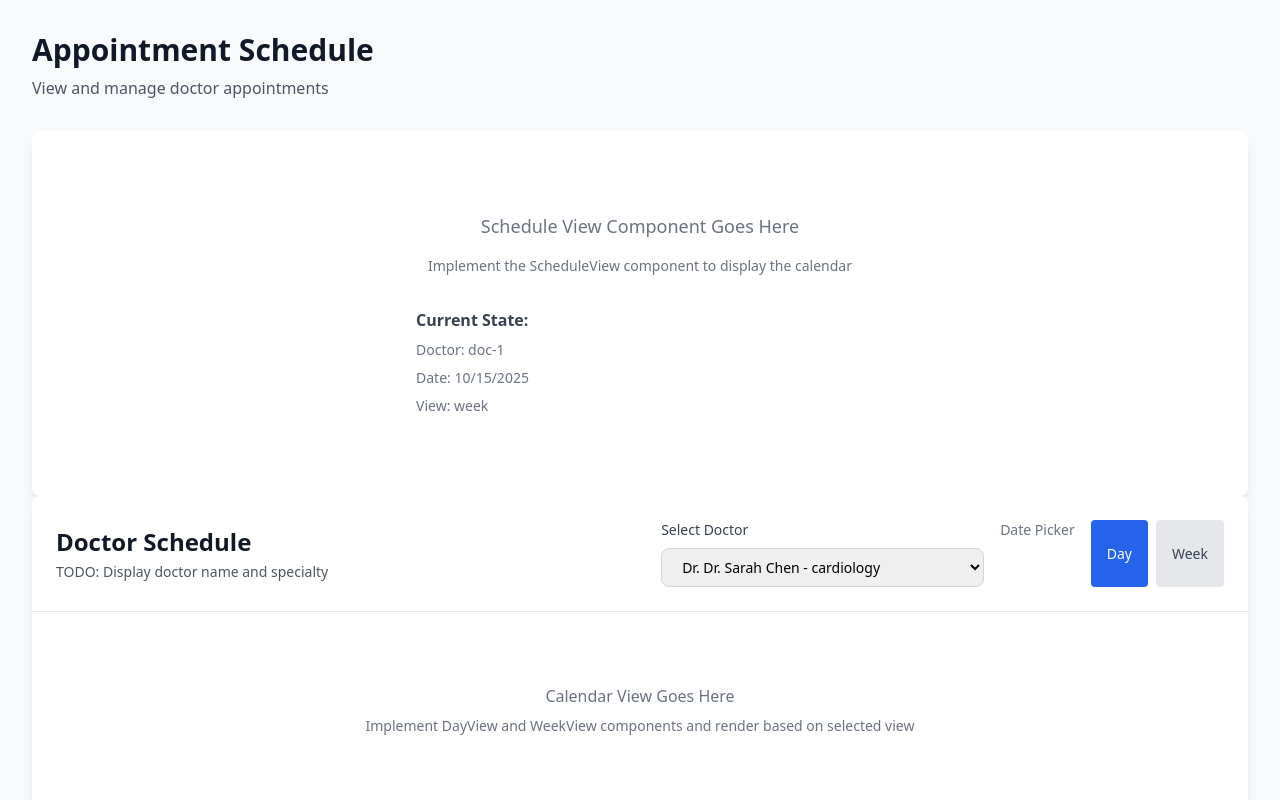
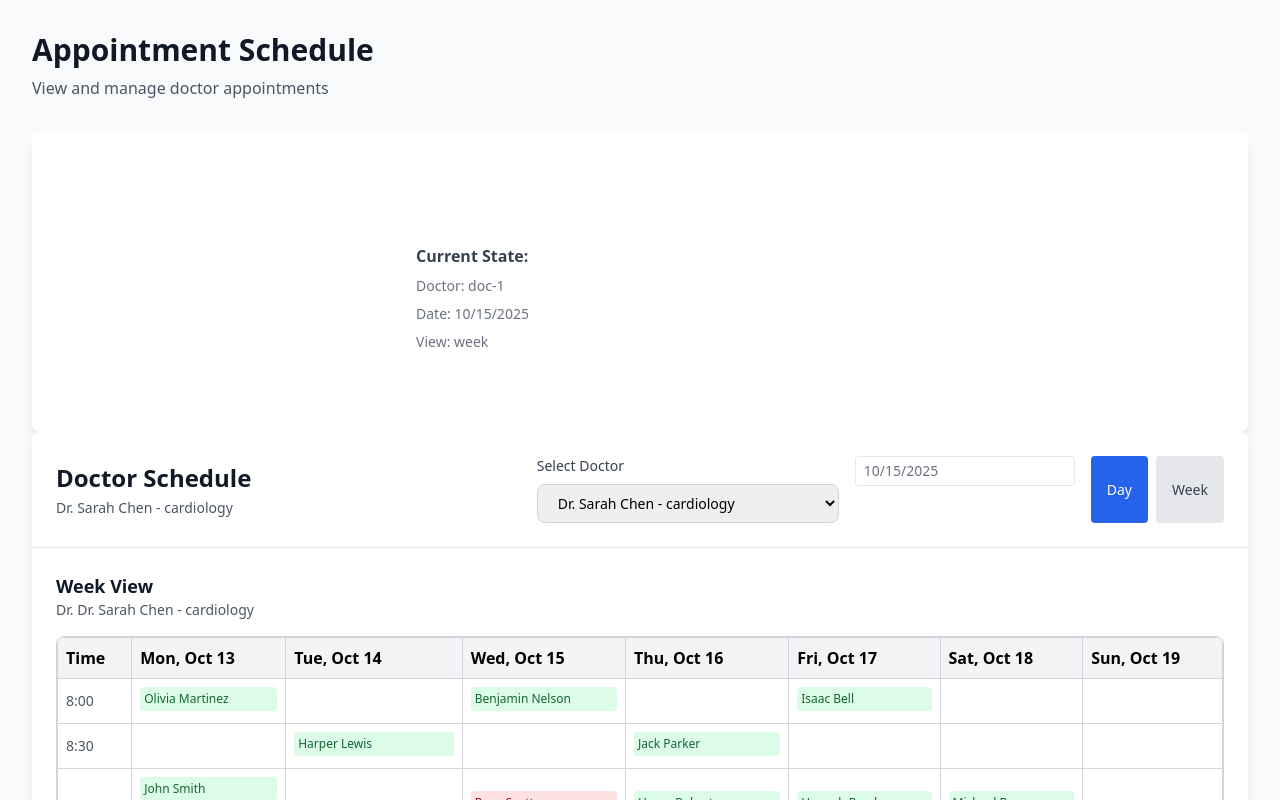
Before and after one commit to techieshruti/Frontend-Interview-Challenge, a Next.js app: page /schedule in a window 1280 px wide. Both pictures are taken after a click on the button "Week". Shown: the top 800 px of the page. Built offline with nearby package versions, Linux system fonts and the light colour scheme.

Commit message:
final commit

```diff
--- a/app/schedule/page.tsx
+++ b/app/schedule/page.tsx
@@ -13,10 +13,8 @@
 'use client';
 
 import { useState } from 'react';
-import { DoctorSelector } from '@/components/DoctorSelector';
 import { MOCK_DOCTORS } from '@/data/mockData';
 import type { CalendarView } from '@/types';
-
 // TODO: Import your components here
 import { ScheduleView } from '@/components/ScheduleView';
 
@@ -37,16 +35,9 @@ export default function SchedulePage() {
           </p>
         </header>
 
-        {/* TODO: Replace this placeholder with your ScheduleView component */}
+        {/* TODO: Replaced this placeholder with your ScheduleView component */}
         <div className="bg-white rounded-lg shadow-lg p-8">
           <div className="text-center text-gray-500 py-12">
-            <p className="text-lg mb-4">
-              Schedule View Component Goes Here
-            </p>
-            <p className="text-sm">
-              Implement the ScheduleView component to display the calendar
-            </p>
-
             <div className="mt-8 text-left max-w-md mx-auto space-y-2">
               <p className="font-semibold text-gray-700">Current State:</p>
               <p className="text-sm">Doctor: {selectedDoctorId}</p>
@@ -56,7 +47,7 @@ export default function SchedulePage() {
           </div>
         </div>
 
-        {/* TODO: Uncomment and use when ScheduleView is implemented */}
+        {/* TODO: Uncommented and use when ScheduleView is implemented */}
 
         <ScheduleView
           selectedDoctorId={selectedDoctorId}
--- a/components/DayView.tsx
+++ b/components/DayView.tsx
@@ -53,17 +53,17 @@ export function DayView({ appointments, doctor, date }: DayViewProps) {
   function generateTimeSlots(): TimeSlot[] {
     const slots: TimeSlot[] = [];
     const startHour = 8;
-    const endHour =18;
-    for(let hour = startHour; hour< endHour; hour++){
+    const endHour = 18;
+    for (let hour = startHour; hour < endHour; hour++) {
       slots.push({
         start: new Date(date.getFullYear(), date.getMonth(), date.getDate(), hour, 0),
-            end: new Date(date.getFullYear(), date.getMonth(), date.getDate(), hour, 30),
-            label: '${hour}:00'
+        end: new Date(date.getFullYear(), date.getMonth(), date.getDate(), hour, 30),
+        label: `${hour}:00`, // Fixed the `${hour}` issue
       });
       slots.push({
         start: new Date(date.getFullYear(), date.getMonth(), date.getDate(), hour, 30),
-            end: new Date(date.getFullYear(), date.getMonth(), date.getDate(), hour, +1,0),
-            label: '${hour}:30'
+        end: new Date(date.getFullYear(), date.getMonth(), date.getDate(), hour + 1, 0),
+        label: `${hour}:30`, // Fixed the `${hour}` issue
       });
     }
     return slots;
@@ -75,11 +75,11 @@ export function DayView({ appointments, doctor, date }: DayViewProps) {
    * Given a time slot, find all appointments that overlap with it
    */
   function getAppointmentsForSlot(slot: TimeSlot): Appointment[] {
-   return appointments.filter(
-    (apt) =>
-      new Date(apt.startTime)< slot.end &&
-    new Date(apt.endTime) > slot.start
-   );
+    return appointments.filter(
+      (apt) =>
+        new Date(apt.startTime) < slot.end &&
+        new Date(apt.endTime) > slot.start
+    );
   }
 
   const timeSlots = generateTimeSlots();
@@ -90,7 +90,12 @@ export function DayView({ appointments, doctor, date }: DayViewProps) {
       <div className="mb-4">
         <h3 className="text-lg font-semibold text-gray-900">
           {/* TODO: Format date nicely (e.g., "Monday, October 15, 2024") */}
-          {date.toDateString()}
+          {date.toLocaleDateString('en-US', {
+            weekday: 'long',
+            month: 'long',
+            day: 'numeric',
+            year: 'numeric',
+          })}
         </h3>
         {doctor && (
           <p className="text-sm text-gray-600">
@@ -100,41 +105,22 @@ export function DayView({ appointments, doctor, date }: DayViewProps) {
       </div>
 
       {/* Timeline grid */}
-      <div className="border border-gray-200 rounded-lg overflow-hidden">
+      <div className="border border-gray-300 rounded-lg overflow-hidden">
         {/* TODO: Implement the timeline */}
-        <div className="text-center text-gray-500 py-12">
-          <p>Day View Timeline Goes Here</p>
-          <p className="text-sm mt-2">
-            Implement time slots (8 AM - 6 PM) and position appointments
-          </p>
-
-          {/* Placeholder to show appointments exist */}
-          {appointments.length > 0 && (
-            <div className="mt-4">
-              <p className="text-sm font-medium">
-                {appointments.length} appointment(s) for this day
-              </p>
-            </div>
-          )}
-        </div>
-
-        {/* TODO: Replace above with actual timeline implementation */}
-        {/* Example structure:
-        <div className="divide-y divide-gray-100">
+        <div className="divide-y divide-gray-200">
           {timeSlots.map((slot, index) => (
             <div key={index} className="flex">
-              <div className="w-24 p-2 text-sm text-gray-600">
+              <div className="w-24 p-2 text-sm text-gray-600 border-r border-gray-300">
                 {slot.label}
               </div>
               <div className="flex-1 p-2 min-h-[60px] relative">
-                {getAppointmentsForSlot(slot).map(appointment => (
+                {getAppointmentsForSlot(slot).map((appointment) => (
                   <AppointmentCard key={appointment.id} appointment={appointment} />
                 ))}
               </div>
             </div>
           ))}
         </div>
-        */}
       </div>
 
       {/* Empty state */}
@@ -160,3 +146,31 @@ export function DayView({ appointments, doctor, date }: DayViewProps) {
  * - Color-code by appointment type (use APPOINTMENT_TYPE_CONFIG from types)
  * - Make it visually clear when appointments span multiple slots
  */
+export function AppointmentCard({ appointment }: { appointment: Appointment }) {
+  const start = new Date(appointment.startTime);
+  const end = new Date(appointment.endTime);
+  const duration = Math.round((end.getTime() - start.getTime()) / (60 * 1000));
+
+  const typeColors: Record<string, string> = {
+    Consultation: 'bg-blue-100 text-blue-800 border-blue-300',
+    Surgery: 'bg-red-100 text-red-800 border-red-300',
+    Checkup: 'bg-green-100 text-green-800 border-green-300',
+    Default: 'bg-gray-100 text-gray-800 border-gray-300',
+  };
+
+  const colorClass = typeColors[appointment.type] || typeColors.Default;
+
+  return (
+    <div
+      className={`border-l-4 ${colorClass} rounded p-2 mb-1 shadow-sm text-xs`}
+      style={{ minHeight: `${(duration / 30) * 30}px` }}
+    >
+      <div className="font-medium">{appointment.patientId}</div>
+      <div>{appointment.type}</div>
+      <div className="text-gray-600">
+        {start.toLocaleTimeString([], { hour: '2-digit', minute: '2-digit' })} -{' '}
+        {end.toLocaleTimeString([], { hour: '2-digit', minute: '2-digit' })}
+      </div>
+    </div>
+  );
+}
--- a/components/DoctorSelector.tsx
+++ b/components/DoctorSelector.tsx
@@ -60,7 +60,7 @@ export function DoctorSelector({
 
       {/* Option 1: Native select */}
       <select
-      id='doctos-select'
+      id='doctor-select'
         value={selectedDoctorId}
         onChange={(e) => onDoctorChange(e.target.value)}
         className="block w-full px-4 py-2 pr-8 text-sm border border-gray-300 rounded-lg focus:outline-none focus:ring-2 focus:ring-blue-500"
@@ -70,7 +70,7 @@ export function DoctorSelector({
         {fetchedDoctors.map((doctor) => (
           <option key={doctor.id} value={doctor.id}>
             {/* TODO: Format display text (e.g., "Dr. Sarah Chen - Cardiology") */}
-            Dr. {doctor.name} - {doctor.specialty}
+           {doctor.name} - {doctor.specialty}
           </option>
         ))}
       </select>
--- a/components/ScheduleView.tsx
+++ b/components/ScheduleView.tsx
@@ -14,14 +14,16 @@
 
 'use client';
 
-import { useState } from 'react';
 import type { CalendarView } from '@/types';
+import { DayView } from './DayView';
+import { WeekView } from './WeekView';
+import { getWeekStart } from '@/utils/dateUtils'; // Assuming this utility exists
+import DatePicker from 'react-datepicker';
+import 'react-datepicker/dist/react-datepicker.css';
 
 // TODO: Import your components
 import { DoctorSelector } from './DoctorSelector';
-import { MOCK_DOCTORS } from '@/data/mockData';
-// import { DayView } from './DayView';
-// import { WeekView } from './WeekView';
+import { MOCK_APPOINTMENTS, MOCK_DOCTORS } from '@/data/mockData';
 
 interface ScheduleViewProps {
   selectedDoctorId: string;
@@ -53,38 +55,38 @@ export function ScheduleView({
   onDateChange,
   onViewChange,
 }: ScheduleViewProps) {
-  // TODO: Use the useAppointments hook to fetch data
-  // const { appointments, doctor, loading, error } = useAppointments({
-  //   doctorId: selectedDoctorId,
-  //   date: selectedDate,
-  // });
+  // Dynamically fetch the selected doctor based on `selectedDoctorId`
+  const doctor = MOCK_DOCTORS.find((doc) => doc.id === selectedDoctorId);
 
   return (
     <div className="bg-white rounded-lg shadow-lg">
-      {/* TODO: Implement the component structure */}
-
       {/* Header with doctor info and controls */}
       <div className="border-b border-gray-200 p-6">
         <div className="flex justify-between items-center">
           <div>
             <h2 className="text-2xl font-bold text-gray-900">Doctor Schedule</h2>
-            <p className="text-sm text-gray-600 mt-1">
-              TODO: Display doctor name and specialty
-            </p>
+            {doctor && (
+              <p className="text-sm text-gray-600 mt-1">
+               {doctor.name} - {doctor.specialty}
+              </p>
+            )}
           </div>
 
           <div className="flex gap-4">
-            {/* TODO: Add DoctorSelector component */}
             <DoctorSelector
-            doctors={MOCK_DOCTORS}
-            selectedDoctorId={selectedDoctorId}
-            onDoctorChange={onDoctorChange}
+              doctors={MOCK_DOCTORS}
+              selectedDoctorId={selectedDoctorId}
+              onDoctorChange={onDoctorChange}
             />
 
-            {/* TODO: Add date picker */}
-            <div className="text-sm text-gray-500">Date Picker</div>
+            <div className="text-sm text-gray-500">
+              <DatePicker
+                selected={selectedDate}
+                onChange={(date) => date && onDateChange(date)}
+                className="border rounded px-2 py-1"
+              />
+            </div>
 
-            {/* TODO: Add view toggle buttons (Day/Week) */}
             <div className="flex gap-2">
               <button
                 className="px-4 py-2 text-sm bg-blue-600 text-white rounded"
@@ -105,16 +107,7 @@ export function ScheduleView({
 
       {/* Calendar View */}
       <div className="p-6">
-        {/* TODO: Conditionally render DayView or WeekView based on view prop */}
-        <div className="text-center text-gray-500 py-12">
-          <p>Calendar View Goes Here</p>
-          <p className="text-sm mt-2">
-            Implement DayView and WeekView components and render based on selected view
-          </p>
-        </div>
-
-        {/* TODO: Uncomment when components are ready */}
-        {/* {view === 'day' ? (
+        {view === 'day' ? (
           <DayView
             appointments={appointments}
             doctor={doctor}
@@ -126,8 +119,12 @@ export function ScheduleView({
             doctor={doctor}
             weekStartDate={getWeekStart(selectedDate)}
           />
-        )} */}
+        )}
       </div>
     </div>
   );
 }
+
+// Use mock data for appointments and doctor
+const appointments = MOCK_APPOINTMENTS;
+const doctor = MOCK_DOCTORS[0];
--- a/components/WeekView.tsx
+++ b/components/WeekView.tsx
@@ -113,34 +113,34 @@ export function WeekView({ appointments, doctor, weekStartDate }: WeekViewProps)
       </div>
 
       {/* Week grid - may need horizontal scroll on mobile */}
-      <div className="border border-gray-200 rounded-lg overflow-x-auto">
-        {/* TODO: Implement the week grid */}
-
-        {/* TODO: Replace above with actual grid implementation */}
-
-        <table className="min-w-full">
+      <div className="border border-gray-300 rounded-lg overflow-hidden">
+        <table className="table-auto w-full border-collapse border border-gray-300">
           <thead>
-            <tr>
-              <th className="w-20 p-2 text-xs bg-gray-50">Time</th>
+            <tr className="bg-gray-100">
+              <th className="border border-gray-300 p-2 text-left">Time</th>
               {weekDays.map((day, index) => (
-                <th key={index} className="p-2 text-xs bg-gray-50 border-l">
-                  <div className="font-semibold">{day.toLocaleDateString('en-US', { weekday: 'short' })}</div>
-                  <div className="text-gray-600">{day.toLocaleDateString('en-US', { month: 'short', day: 'numeric' })}
-         </div>
+                <th key={index} className="border border-gray-300 p-2 text-left">
+                  {day.toLocaleDateString('en-US', {
+                    weekday: 'short',
+                    month: 'short',
+                    day: 'numeric',
+                  })}
                 </th>
               ))}
             </tr>
           </thead>
           <tbody>
             {timeSlots.map((slot, slotIndex) => (
-      <tr key={slotIndex} className="border-t">
-        <td className="p-2 text-xs text-gray-600">{slot.label}</td>
+              <tr key={slotIndex}>
+                <td className="border border-gray-300 p-2 text-sm text-gray-600">
+                  {slot.label}
+                </td>
                 {weekDays.map((day, dayIndex) => {
                   // Create a Date object for the start of this slot on this day
                   const slotStart = new Date(day);
                   slotStart.setHours(slot.hour, slot.minute, 0, 0);
                   return (
-            <td key={dayIndex} className="p-1 border-l align-top min-h-[60px]">
+                    <td key={dayIndex} className="border border-gray-300 p-2">
                       {getAppointmentsForDayAndSlot(day, slotStart).map((apt) => (
                         <div
                           key={apt.id}
--- a/package.json
+++ b/package.json
@@ -14,6 +14,7 @@
     "date-fns": "^3.6.0",
     "next": "^14.1.0",
     "react": "^18.3.0",
+    "react-datepicker": "^8.7.0",
     "react-dom": "^18.3.0"
   },
   "devDependencies": {
--- /dev/null
+++ b/utils/dateUtils.ts
@@ -0,0 +1,8 @@
+// Utility function to get the start of the week (Monday) for a given date
+export function getWeekStart(date: Date): Date {
+  const day = date.getDay(); // Get the day of the week (0 = Sunday, 1 = Monday, ...)
+  const diff = (day === 0 ? -6 : 1) - day; // Calculate the difference to Monday
+  const weekStart = new Date(date);
+  weekStart.setDate(date.getDate() + diff);
+  return weekStart;
+}
```
Also changed, not shown: services/appointmentService.ts (+16 -7 lines), 2 other files (tests, documents, lock files or other folders). Lines whose indentation alone changed are shown as unchanged.
